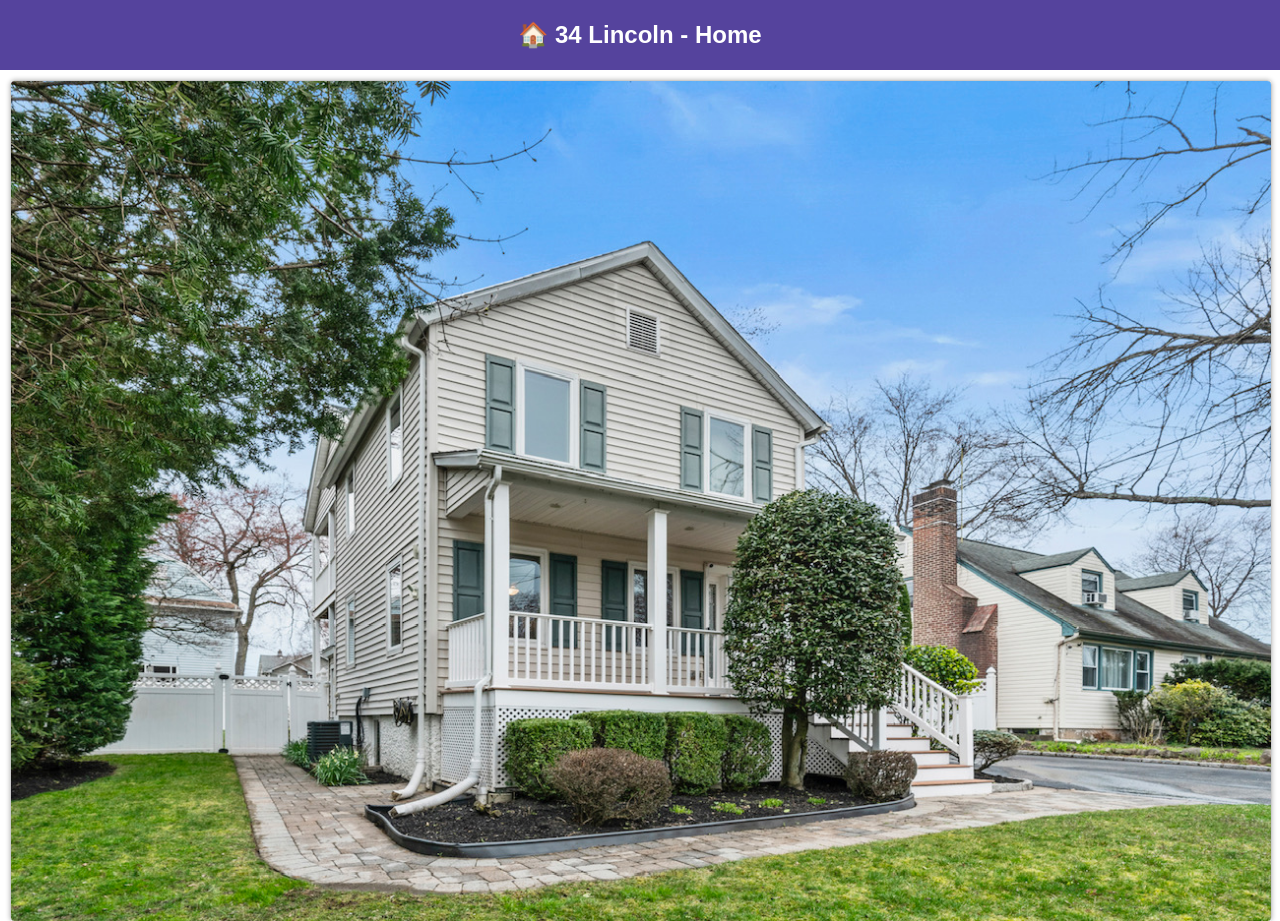
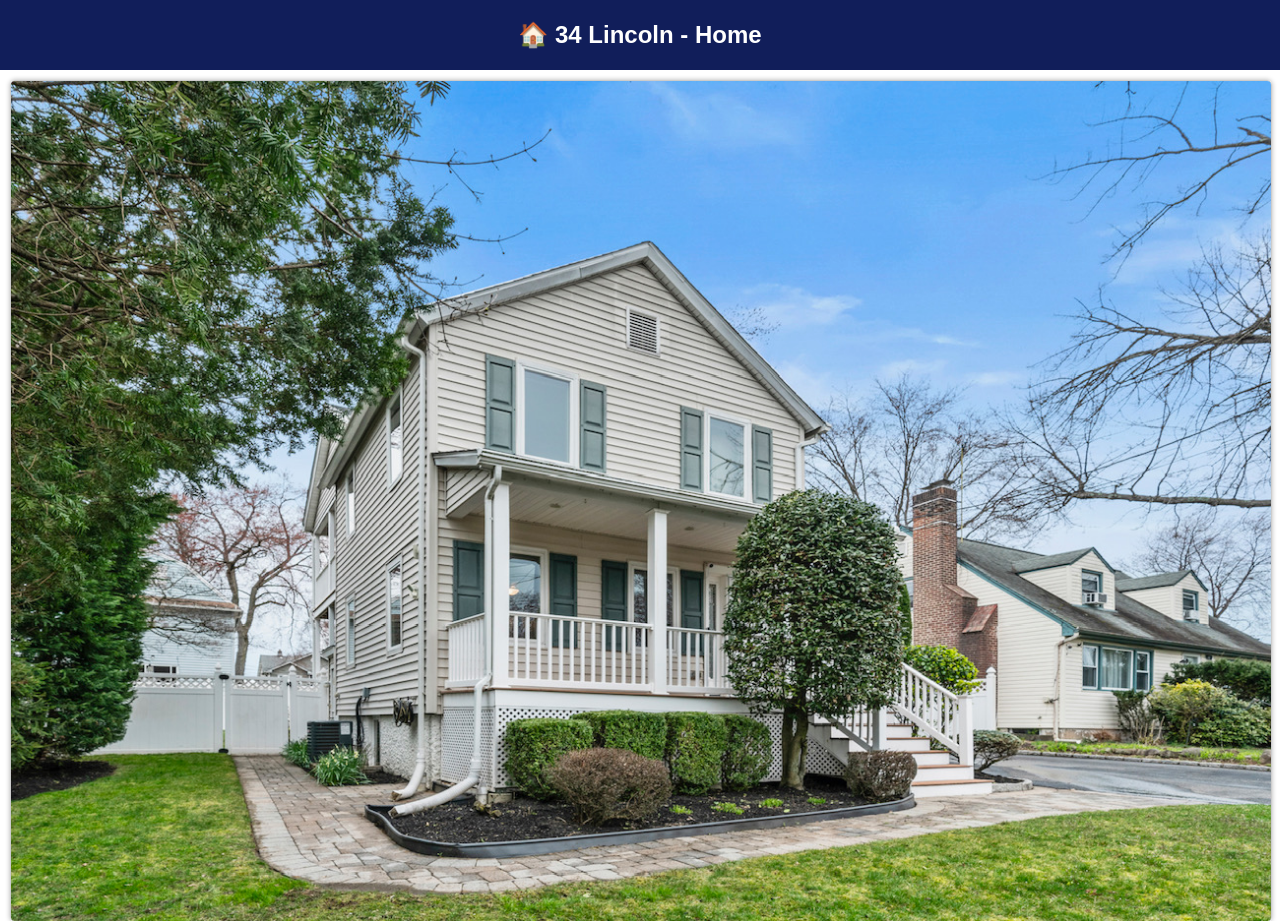
Before and after one commit to prabinmunankarmi-cnbc/prabinmunankarmi-cnbc.github.io, a plain HTML site: page index.html in a window 1280 px wide. Shown: the top 921 px of the page. Drawn offline with Linux system fonts and the light colour scheme.

Commit message:
Add files via upload

```diff
--- a/index.html
+++ b/index.html
@@ -11,7 +11,7 @@
             padding: 0;
         }
         header {
-            background-color: rgba(35, 12, 129, 0.771);
+            background-color: rgba(17, 30, 90, 1);
             color: #fff;
             padding: 1px;
             text-align: center;
@@ -39,7 +39,8 @@
 </head>
 <body>
     <header>
-        <h2>🏠 34 Lincoln - Home</h2>
+        <h2>🏠 34 Lincoln - Home </h2>
+
     </header>
 
     <div class="image-container">
```
